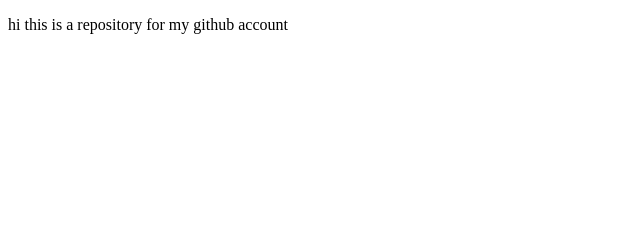
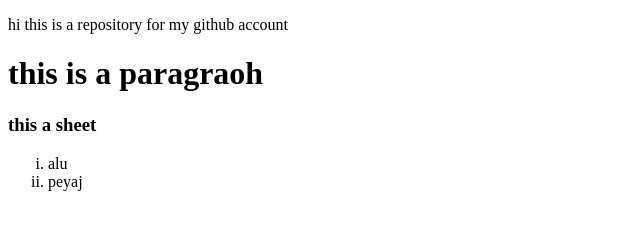
Before and after one commit to Abu-Johab/my-first-repo, a plain HTML site: page index.html in a window 1280 px wide. Shown: the whole page, without its empty margins (0-640 px from the left). Drawn offline with Linux system fonts and the light colour scheme.

Commit message:
This is secod commit

```diff
--- a/index.html
+++ b/index.html
@@ -8,5 +8,11 @@
 </head>
 <body>
     <p>hi this is a repository for my github account</p>
+    <h1>this is a paragraoh</h1>
+    <h3>this a sheet</h3>
+    <ol type="i">
+        <li>alu</li>
+        <li>peyaj</li>
+    </ol>
 </body>
 </html>
```
Also changed, not shown: style.css (added).
